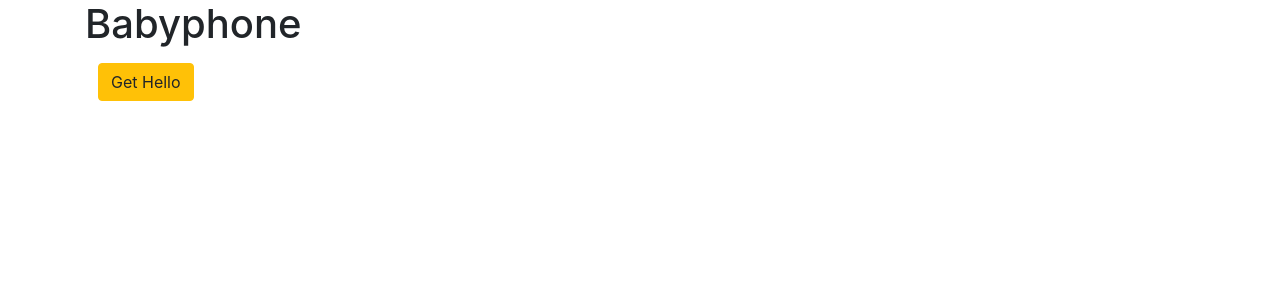
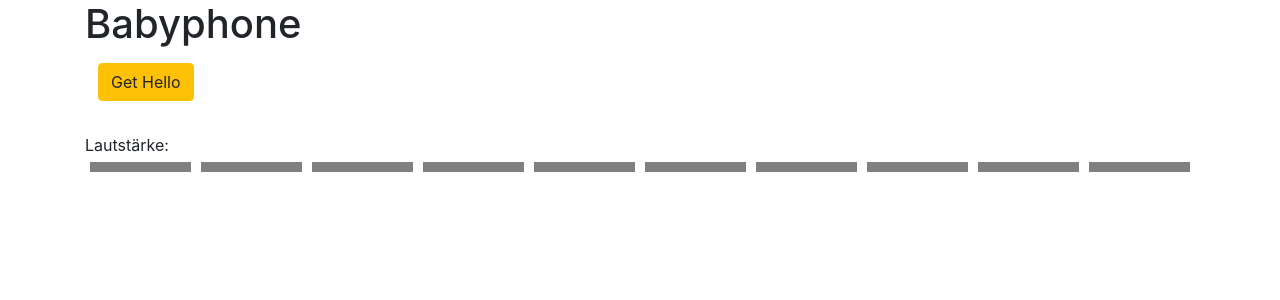
Before and after one commit to mondoshivan/babyphone, an Angular app in the folder angular/: page / in a window 1280 px wide. Shown: the top 300 px of the page. Built offline with nearby package versions, Linux system fonts and the light colour scheme; no server answers.

Commit message:
volume led und detected-event

```diff
--- a/angular/src/app/app.component.html
+++ b/angular/src/app/app.component.html
@@ -4,4 +4,7 @@
   <div class="btn">
     <button class="btn btn-warning" (click)="getHello()">Get Hello</button>
   </div>
+
+  <bp-volume-led-list></bp-volume-led-list>
+  <bp-detected-event-list></bp-detected-event-list>
 </div>
--- a/angular/src/app/app.component.sass
+++ b/angular/src/app/app.component.sass
@@ -1,19 +1,5 @@
 
-.pids-wrapper
+bp-volume-led-list
+  margin: 25px 0
+  display: block
   width: 100%
-
-.pid
-  width: calc(10% - 10px)
-  height: 10px
-  display: inline-block
-  margin: 5px
-  background-color: grey
-
-.pid.low
-  background-color: green
-
-.pid.mid
-  background-color: yellow
-
-.pid.high
-  background-color: red
--- /dev/null
+++ b/angular/src/app/detected-event/detected-event.ts
@@ -0,0 +1,13 @@
+export class DetectedEvent {
+
+  timestamp: number;
+  loudness: number;
+
+  constructor(timestamp:number, loudness:number) {
+    this.timestamp = timestamp;
+    this.loudness = loudness;
+  }
+
+
+
+}
--- /dev/null
+++ b/angular/src/app/volume-led-list/volume-led-list.component.html
@@ -0,0 +1,2 @@
+<div>Lautstärke: {{average}}</div>
+<bp-volume-led *ngFor="let led of volumeLeds" [led]="led"></bp-volume-led>
--- /dev/null
+++ b/angular/src/app/volume-led/volume-led.ts
@@ -0,0 +1,18 @@
+
+export class VolumeLed {
+
+  color: string;
+
+  static defaultColor() {
+    return "grey";
+  }
+
+  constructor() {
+    this.color = VolumeLed.defaultColor();
+  }
+
+  setColor(color) {
+    this.color = color;
+  }
+
+}
```
Also changed, not shown: angular/src/app/app.module.ts (+9 -1 lines).
